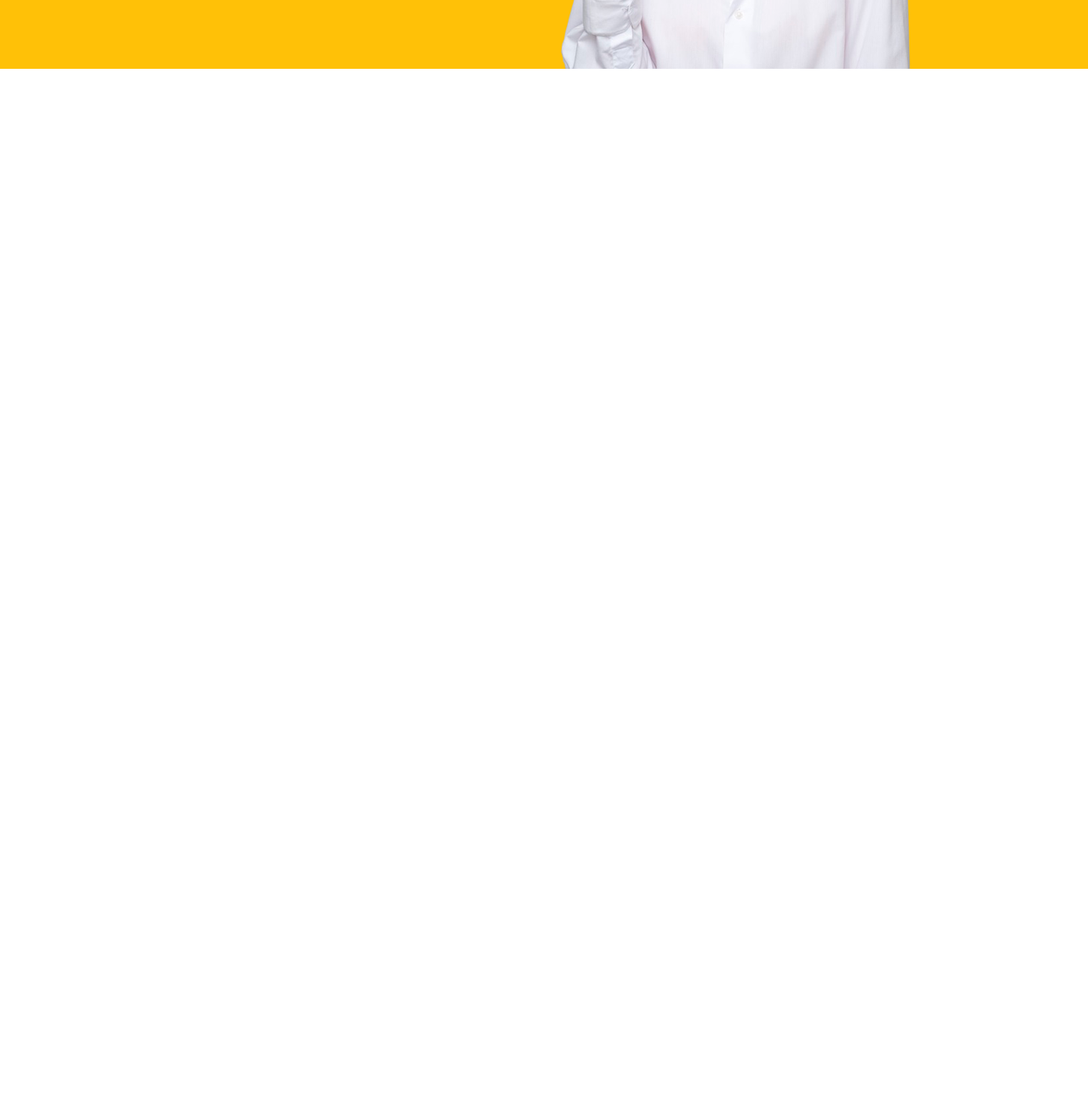
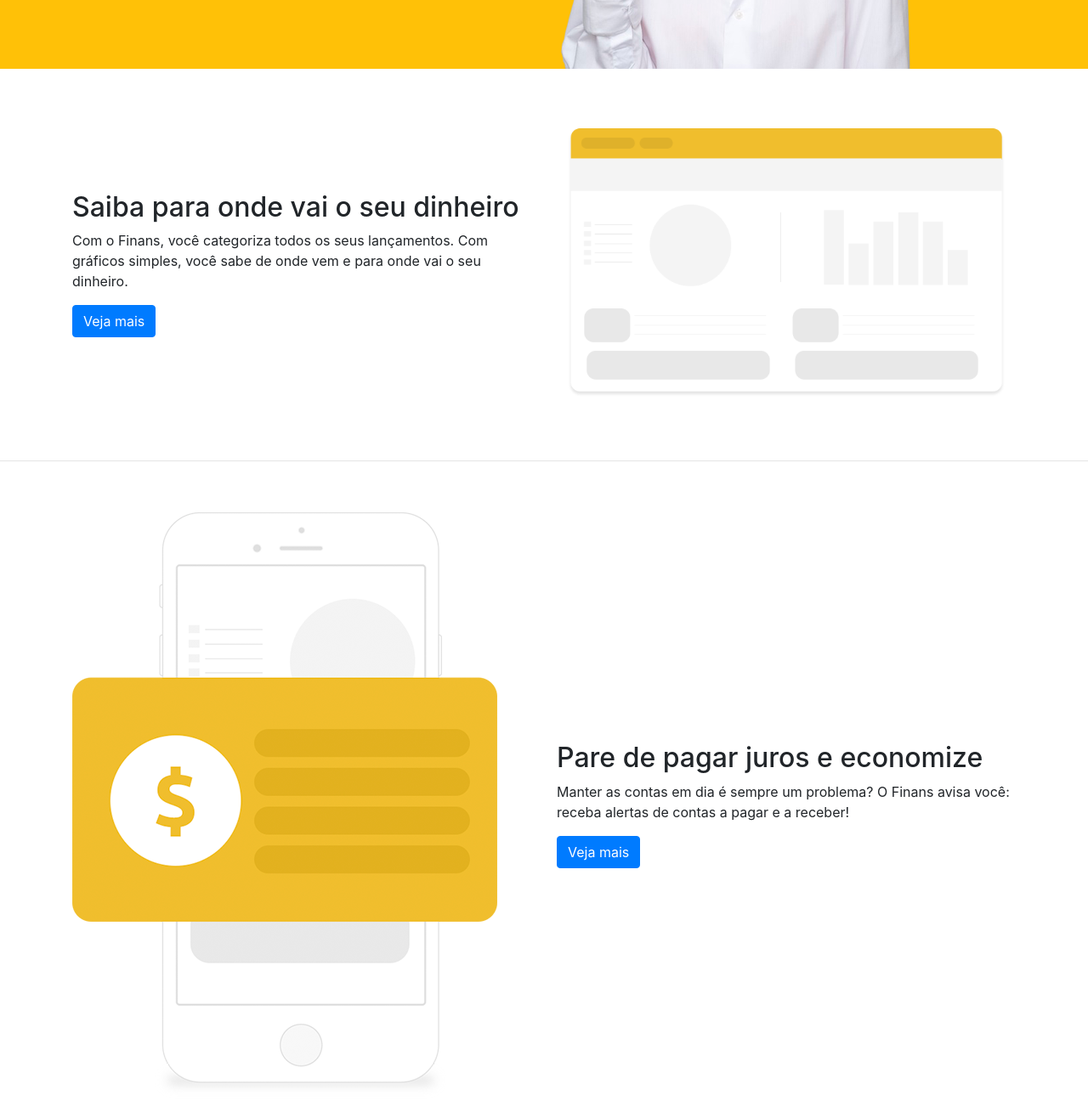
Before and after one commit to SamuelSilveira08/Finans, a plain HTML site: page index.html in a window 1280 px wide. Shown: the part 500-1796 px from the top of the page at 85% size. Before the commit the page ends 800 px from the top, so only its background shows below. Drawn offline with nearby package versions, Linux system fonts and the light colour scheme.

Commit message:
Sections 'know what to do with your money' and 'interest' done

```diff
--- a/css/estilo.css
+++ b/css/estilo.css
@@ -2,3 +2,8 @@
 	background: #FFC107;
 	color: white;
 }
+
+.caixa {
+	padding: 60px 0px;
+	border-bottom: 1px solid #E5E5E5;
+}
--- a/index.html
+++ b/index.html
@@ -78,6 +78,45 @@
 		</div>
 	</section>
 
+	<section class="caixa">
+		<div class="container">
+			<div class="row">
+				<div class="col-md-6 d-flex">
+					<div class="align-self-center">
+						<h2>Saiba para onde vai o seu dinheiro</h2>
+						<p>
+							Com o Finans, você categoriza todos os seus lançamentos.
+							Com gráficos simples, você sabe de onde vem e para onde vai o seu dinheiro.
+						</p>
+						<a href="" class="btn btn-primary">Veja mais</a>
+					</div>
+				</div>
+				<div class="col-md-6">
+					<img src="img/saiba.png" class="img-fluid">
+				</div>
+			</div>
+		</div>
+	</section>
+
+	<section class="caixa">
+		<div class="container">
+			<div class="row">
+				<div class="col-md-6">
+					<img src="img/juros.png" class="img-fluid">
+				</div>
+				<div class="col-md-6 d-flex">
+					<div class="align-self-center">
+						<h2>Pare de pagar juros e economize</h2>
+						<p>
+							Manter as contas em dia é sempre um problema?
+							O Finans avisa você: receba alertas de contas a pagar e a receber!
+						</p>
+						<a href="" class="btn btn-primary">Veja mais</a>
+					</div>
+				</div>
+			</div>
+		</div>
+	</section>
 
 	<script src="https://code.jquery.com/jquery-3.4.1.slim.min.js" integrity="sha384-J6qa4849blE2+poT4WnyKhv5vZF5SrPo0iEjwBvKU7imGFAV0wwj1yYfoRSJoZ+n" crossorigin="anonymous"></script>
 	<script src="https://cdn.jsdelivr.net/npm/popper.js@1.16.0/dist/umd/popper.min.js" integrity="sha384-Q6E9RHvbIyZFJoft+2mJbHaEWldlvI9IOYy5n3zV9zzTtmI3UksdQRVvoxMfooAo" crossorigin="anonymous"></script>
```
